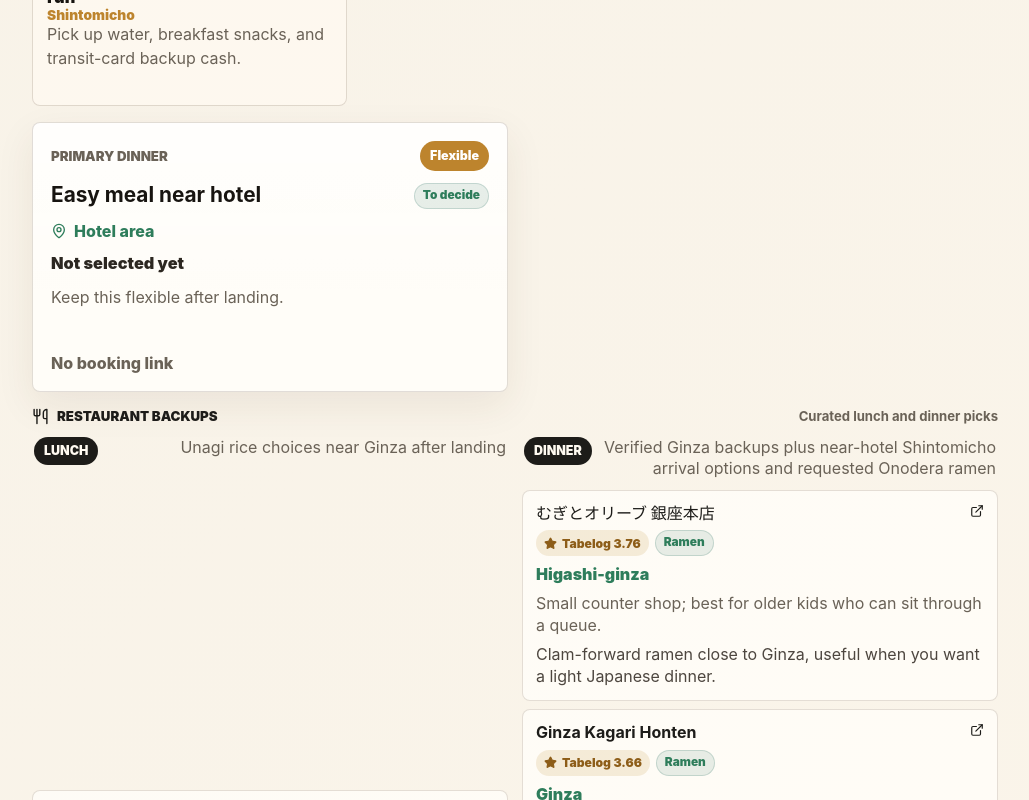
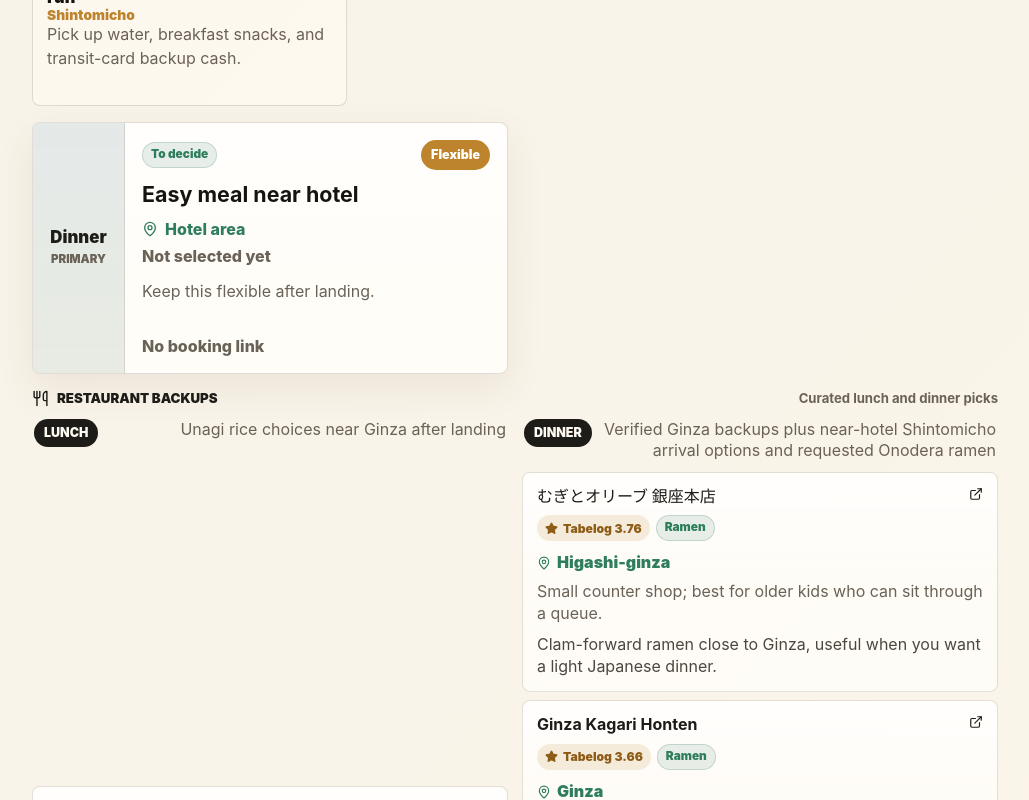
Before and after one commit to phpyeung/tokyo-itinerary-app, a React (Vite) app: page / in a window 1280 px wide. Shown: the part 1060-1860 px from the top of the page, without its empty margins (202-1231 px from the left). Built offline with nearby package versions, Linux system fonts and the light colour scheme.

Commit message:
Redesign meal cards

```diff
--- a/src/App.tsx
+++ b/src/App.tsx
@@ -203,28 +203,33 @@ export function App() {
               <div className="meal-grid">
                 {group.items.map((item) => (
                   <section className="meal-card" key={item.id}>
+                    <div className="meal-card__shell">
+                      <div className="meal-card__time">
+                        <span>{item.meal}</span>
+                        <small>Primary</small>
+                      </div>
+                      <div className="meal-card__body">
                         <div className="meal-card__topline">
-                      <span className="meal-type">Primary {item.meal}</span>
+                          <span className="cuisine-chip">{item.cuisine}</span>
                           <span className={`status-chip ${statusTone[item.status]}`}>
                             {item.status}
                           </span>
                         </div>
                         <div className="meal-card__title-row">
                           <h3>{item.restaurant}</h3>
-                      <div className="meal-card__badges">
-                        <span className="cuisine-chip">{item.cuisine}</span>
                           {item.featured ? (
                             <span className="featured" aria-label="Starred pick">
                               <Star size={16} fill="currentColor" />
                             </span>
                           ) : null}
                         </div>
-                    </div>
-                    <p className="meal-area">
+                        <div className="meal-card__meta">
+                          <span>
                             <MapPin size={16} />
                             {item.area}
-                    </p>
-                    <p className="meal-note">{item.note}</p>
+                          </span>
+                          <span>{item.note}</span>
+                        </div>
                         {item.detail ? <p className="meal-detail">{item.detail}</p> : null}
                         <div className="link-row">
                           {item.links.length > 0 ? (
@@ -237,6 +242,8 @@ export function App() {
                           ) : (
                             <span className="empty-link">No booking link</span>
                           )}
+                        </div>
+                      </div>
                     </div>
                   </section>
                 ))}
@@ -277,8 +284,13 @@ export function App() {
                               </span>
                               <span className="cuisine-chip">{option.cuisine}</span>
                             </div>
-                            <p>{option.area}</p>
-                            <p>{option.familyNote}</p>
+                            <div className="suggestion-facts">
+                              <span>
+                                <MapPin size={14} />
+                                {option.area}
+                              </span>
+                              <span>{option.familyNote}</span>
+                            </div>
                             <em>{option.reason}</em>
                           </a>
                         ))}
--- a/src/styles.css
+++ b/src/styles.css
@@ -86,7 +86,6 @@ main {
 
 .eyebrow,
 .hero__stats span,
-.meal-area,
 .link-row a {
   display: inline-flex;
   align-items: center;
@@ -249,11 +248,8 @@ h1 {
 }
 
 .meal-card {
-  min-height: 270px;
-  display: flex;
-  flex-direction: column;
-  gap: 12px;
-  padding: 18px;
+  min-height: 250px;
+  overflow: hidden;
   border: 1px solid rgba(104, 87, 65, 0.2);
   background:
     linear-gradient(180deg, rgba(255, 255, 255, 0.66), transparent 62%),
@@ -262,29 +258,62 @@ h1 {
   box-shadow: 0 14px 38px rgba(71, 50, 30, 0.08);
 }
 
+.meal-card__shell {
+  min-height: 250px;
+  display: grid;
+  grid-template-columns: 92px minmax(0, 1fr);
+}
+
+.meal-card__time {
+  display: grid;
+  align-content: center;
+  justify-items: center;
+  gap: 6px;
+  padding: 18px 12px;
+  border-right: 1px solid rgba(104, 87, 65, 0.16);
+  background:
+    linear-gradient(180deg, rgba(36, 110, 155, 0.12), rgba(22, 99, 83, 0.1)),
+    rgba(255, 250, 241, 0.72);
+  text-align: center;
+}
+
+.meal-card__time span {
+  color: var(--ink);
+  font-size: 1.05rem;
+  font-weight: 950;
+  line-height: 1;
+}
+
+.meal-card__time small {
+  color: var(--muted);
+  font-size: 0.72rem;
+  font-weight: 900;
+  letter-spacing: 0;
+  text-transform: uppercase;
+}
+
+.meal-card__body {
+  min-width: 0;
+  display: flex;
+  flex-direction: column;
+  gap: 12px;
+  padding: 17px;
+}
+
 .meal-card__topline,
 .meal-card__title-row {
   display: flex;
-  align-items: center;
   justify-content: space-between;
   gap: 12px;
 }
 
-.meal-card__badges {
-  flex: 0 0 auto;
-  display: flex;
+.meal-card__topline {
+  align-items: center;
   flex-wrap: wrap;
-  align-items: center;
-  justify-content: flex-end;
-  gap: 6px;
-  max-width: 45%;
 }
 
-.meal-type {
-  color: var(--muted);
-  font-size: 0.83rem;
-  font-weight: 900;
-  text-transform: uppercase;
+.meal-card__title-row {
+  align-items: flex-start;
 }
 
 .status-chip {
@@ -335,8 +364,8 @@ h1 {
   margin: 0;
   min-width: 0;
   color: #171410;
-  font-size: 1.3rem;
-  line-height: 1.18;
+  font-size: 1.34rem;
+  line-height: 1.16;
   letter-spacing: 0;
 }
 
@@ -346,18 +375,24 @@ h1 {
   color: #c58b22;
 }
 
-.meal-area {
+.meal-card__meta {
+  display: grid;
   gap: 7px;
-  margin: 0;
-  color: var(--green);
-  font-weight: 850;
 }
 
-.meal-note {
-  margin: 0;
-  color: #2c2721;
-  font-size: 1.02rem;
-  font-weight: 900;
+.meal-card__meta span {
+  display: inline-flex;
+  align-items: center;
+  width: fit-content;
+  max-width: 100%;
+  gap: 7px;
+  color: var(--muted);
+  font-weight: 850;
+  line-height: 1.3;
+}
+
+.meal-card__meta span:first-child {
+  color: var(--green);
 }
 
 .meal-detail {
@@ -459,6 +494,23 @@ h1 {
 
   .meal-card {
     min-height: auto;
+  }
+
+  .meal-card__shell {
+    min-height: 0;
+    grid-template-columns: 1fr;
+  }
+
+  .meal-card__time {
+    grid-template-columns: auto auto;
+    justify-content: space-between;
+    padding: 13px 16px;
+    border-right: 0;
+    border-bottom: 1px solid rgba(104, 87, 65, 0.16);
+    text-align: left;
+  }
+
+  .meal-card__body {
     padding: 16px;
   }
 
@@ -637,12 +689,15 @@ h1 {
 
 .suggestion-option {
   display: grid;
-  gap: 7px;
-  min-height: 158px;
-  padding: 13px;
+  align-content: start;
+  gap: 9px;
+  min-height: 178px;
+  padding: 14px;
   border: 1px solid rgba(104, 87, 65, 0.18);
   border-radius: 8px;
-  background: rgba(255, 253, 248, 0.84);
+  background:
+    linear-gradient(180deg, rgba(255, 255, 255, 0.7), transparent 56%),
+    rgba(255, 253, 248, 0.84);
   color: var(--ink);
   text-decoration: none;
   transition:
@@ -693,21 +748,32 @@ h1 {
   gap: 6px;
 }
 
-.suggestion-option p,
-.suggestion-option em {
-  margin: 0;
-  color: var(--muted);
-  line-height: 1.38;
+.suggestion-facts {
+  display: grid;
+  gap: 7px;
+  padding-top: 2px;
 }
 
-.suggestion-option p:first-of-type {
+.suggestion-facts span {
+  display: inline-flex;
+  align-items: center;
+  width: fit-content;
+  max-width: 100%;
+  gap: 6px;
+  color: var(--muted);
+  line-height: 1.36;
+}
+
+.suggestion-facts span:first-child {
   color: var(--green);
   font-weight: 900;
 }
 
 .suggestion-option em {
+  margin: 0;
   color: #4d463f;
   font-style: normal;
+  line-height: 1.38;
 }
 
 @media (max-width: 980px) {
```
Lines whose indentation alone changed are shown as unchanged.
